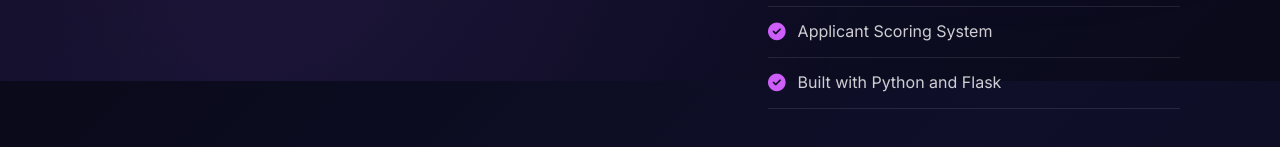
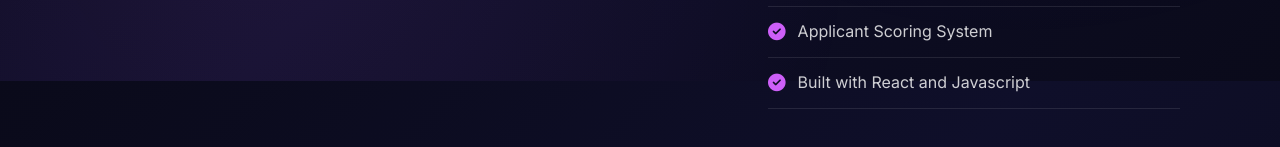
Before and after one commit to samadaslamcodes/PersonalPortfolio, a React (Create React App) app: page /projects/hr-assistant in a window 1280 px wide. Shown: the part 719-866 px from the top of the page. Built offline with nearby package versions, Linux system fonts and the light colour scheme.

Commit message:
Update project technologies and HR Assistant features to React/Javascript

```diff
--- a/src/pages/HrAssistant.js
+++ b/src/pages/HrAssistant.js
@@ -7,7 +7,7 @@ function HrAssistant() {
     'AI-powered Job Compatibility Analysis',
     'Admin Panel for HR Managers',
     'Applicant Scoring System',
-    'Built with Python and Flask',
+    'Built with React and Javascript',
   ];
 
   return (
--- a/src/pages/Projects.js
+++ b/src/pages/Projects.js
@@ -6,7 +6,7 @@ function Projects() {
     {
       id: 'salt-n-pepper',
       title: 'Salt & Pepper',
-      tech: ['React', 'NodeJS', 'Tailwind CSS'],
+      tech: ['React', 'Javascript', 'Tailwind CSS'],
       description: 'A responsive restaurant website showcasing a delicious menu with a modern dark theme.',
       features: ['Responsive', 'Modern UI', 'Menu'],
       image: '/assets/images/salt-pepper-preview.png'
@@ -14,7 +14,7 @@ function Projects() {
     {
       id: 'hr-assistant',
       title: 'AI HR Assistant',
-      tech: ['Python', 'Flask', 'AI/ML'],
+      tech: ['React', 'Javascript', 'Python'],
       description: 'An intelligent HR tool for automated resume screening and job compatibility analysis using AI.',
       features: ['CV Analysis', 'Admin Panel', 'Scoring'],
       image: '/assets/images/hr-assistant-preview.png'
```
